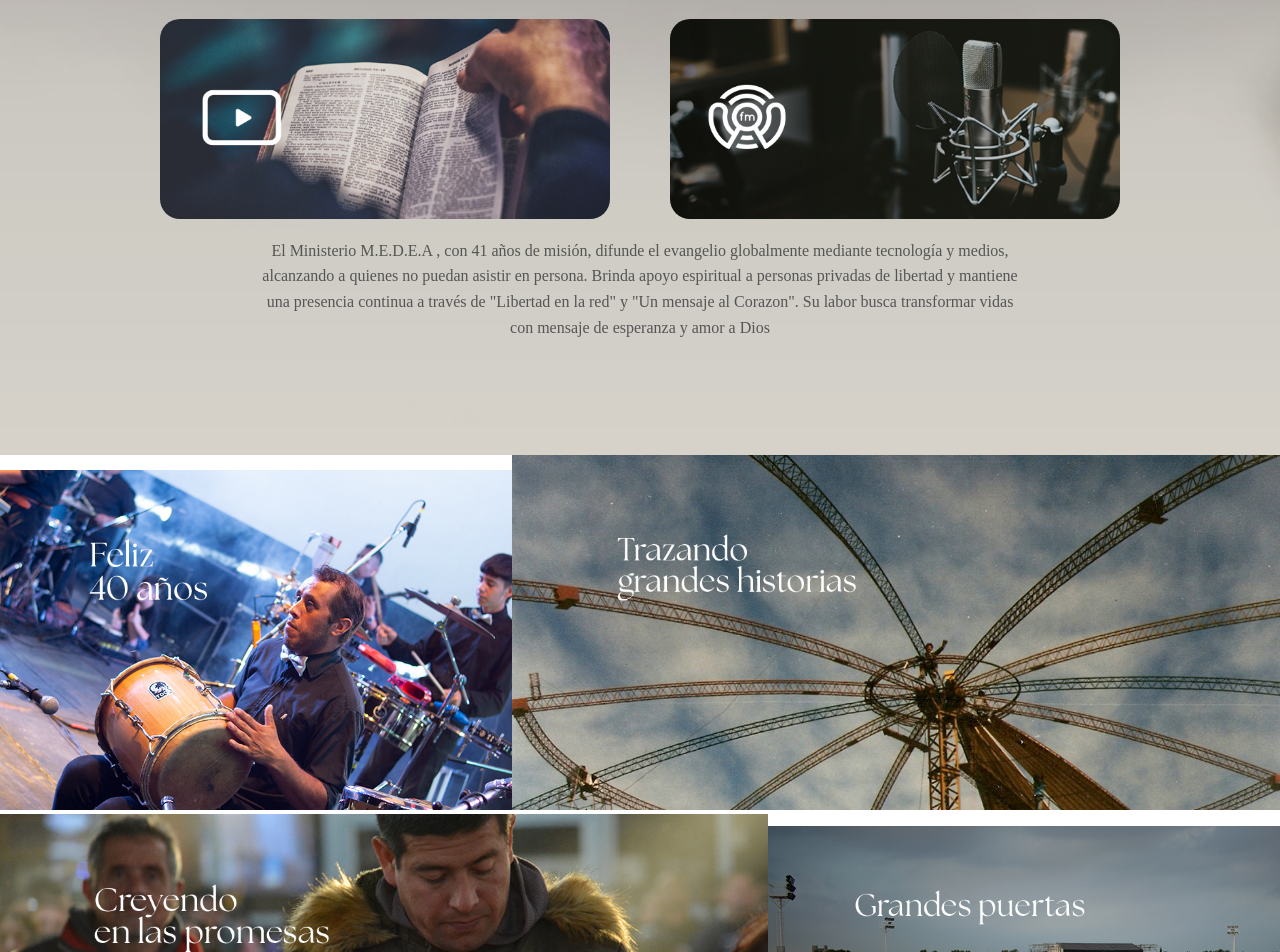
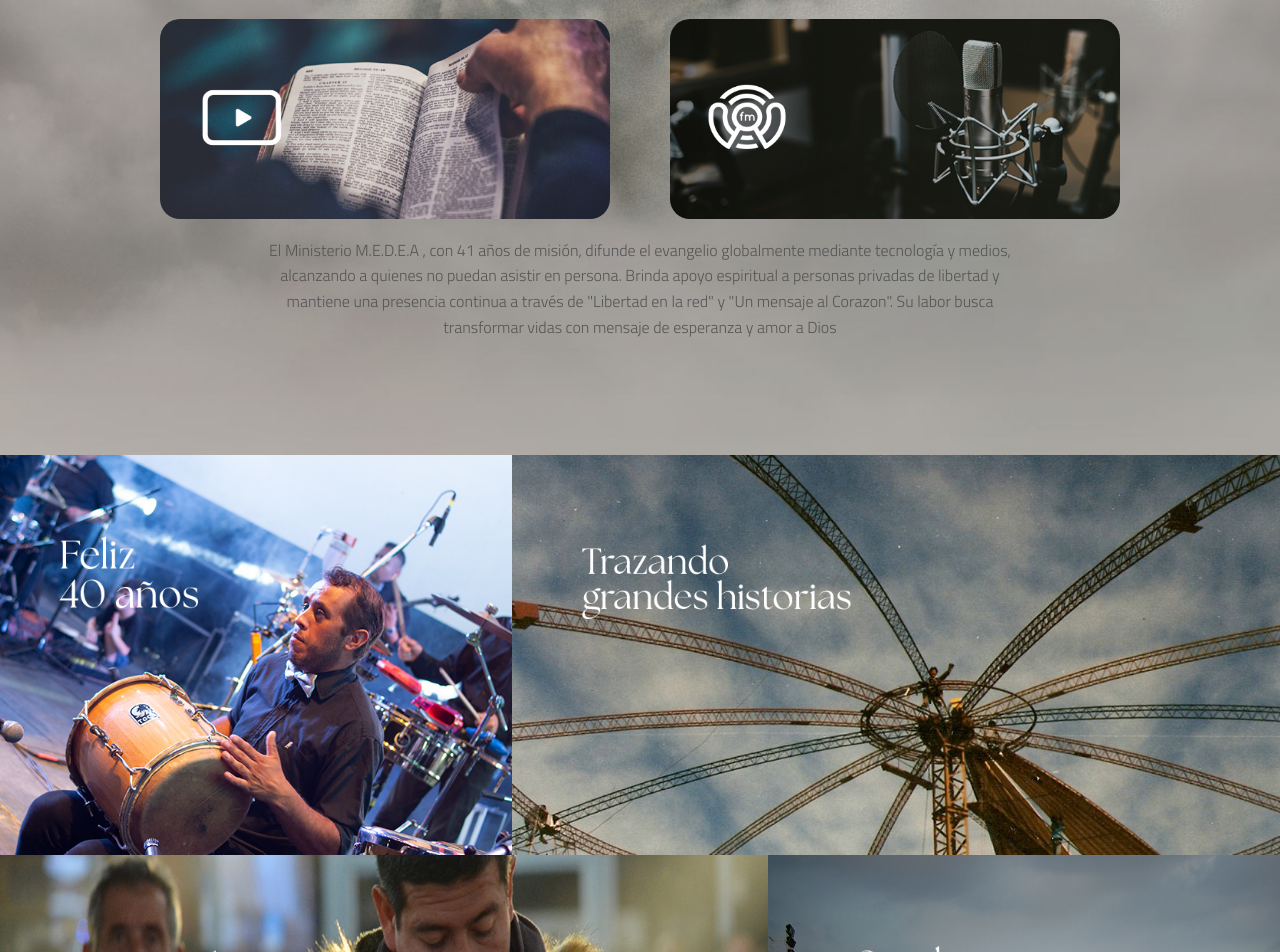
Before and after one commit to marcoamado2016/medea, a React (Vite) app: page / in a window 1280 px wide. Shown: the part 1092-2044 px from the top of the page. Built offline with nearby package versions, Linux system fonts and the light colour scheme; a web font is replaced by a local one.

Commit message:
correccion

```diff
--- /dev/null
+++ b/src/App.css
@@ -0,0 +1,15 @@
+.app{
+  background-image: url(../src/assets/home_02.jpg);
+  background-size:cover;
+  background-position:top center;
+  background-repeat: no-repeat;
+  width: 100vw;
+  height: 100%;
+  display: flex;
+  flex-direction: column;
+  align-items: center;
+  justify-content: center;
+  overflow: hidden;
+  margin: 0;
+  padding: 0;
+}
--- a/src/App.jsx
+++ b/src/App.jsx
@@ -1,3 +1,4 @@
+import './App.css'
 import { Routes,Route, } from "react-router-dom"
 import NavBar from "./Componentes/NavBar/NavBar"
 import QuienesSomos from "./Vistas/QuienesSomos/QuienesSomos"
@@ -13,16 +14,21 @@ function App() {
 
 
   return (
-    <div>
+  <div>
+  <div className='app'>
   <NavBar/>
+  <Routes>
+      <Route path="/" element={<Landing/>}/><Route />
+  </Routes>
+  </div>
     <Routes>
-      <Route path="/" element={<Landing/>}/><Route />
+
       <Route path="/quienes" element={<QuienesSomos/>}/><Route />
       <Route path="/contact" element={<Contacto/>}/><Route />
       <Route path="/radio" element={<Radio/>}/><Route />
     </Routes>
     <Footer/>
-    </div>
+  </div>
   )
 }
 
--- a/src/Componentes/NavBar/NavBar.css
+++ b/src/Componentes/NavBar/NavBar.css
@@ -11,7 +11,6 @@
     justify-content: space-between;
     align-items:center;
     gap:50px;
-
     color: rgba(255, 255, 255, 0);
     z-index: 100;
     margin: 0;
--- a/src/Vistas/Landing/Landing.css
+++ b/src/Vistas/Landing/Landing.css
@@ -1,21 +1,7 @@
 
-.medios{
-  background-image: url(../../assets/home_02.jpg);
-  background-size:cover;
-  background-position:top center;
-  background-repeat: no-repeat;
-  width: 100vw;
-  height: 100%;
-  display: flex;
-  flex-direction: column;
-  align-items: center;
-  justify-content: center;
-  overflow: hidden;
-  margin: 0;
-  padding: 0;
 
-}
 .titulo h1{
+  font-family: "TheSeason";
   font-size: 2.5rem;
   margin: 4rem ;
   margin-bottom:2.8rem;
@@ -39,6 +25,7 @@
   transform: scale(1.05);
 }
 .texto-Landing {
+  font-family: "Tillilium";
   font-size: 1rem;
   color: #555;
   line-height: 1.6;
@@ -50,29 +37,28 @@
 
 }
 
-.noticias1 .noticias2{
+.noticias1, .noticias2{
   display: flex;
-  width: 100vw;
-  height: 50vh;
-  margin: 0 auto;
+  height: 400px;
+
 
 }
-.noticias1 img:first-child {
+.imagen1{
   width: 40%;
   height: 100%;
   object-fit: cover;
 }
-.noticias1 img:last-child {
+.imagen2 {
   width: 60%;
   height: 100%;
   object-fit: cover;
 }
-.noticias2 img:first-child {
+.imagen3 {
   width: 60%;
   height: 100%;
 
 }
-.noticias2 img:last-child {
+.imagen4{
   width: 40%;
   height: 100%;
 
--- a/src/Vistas/Landing/Landing.jsx
+++ b/src/Vistas/Landing/Landing.jsx
@@ -9,7 +9,7 @@ import notisomos4 from '../../assets/Noticias-3-27.jpg'
 
 const Landing = () => {
   return (
-    <div>
+  <div>
 
     <div className='medios'>
 
@@ -31,12 +31,12 @@ const Landing = () => {
 
      </div>
      <div className='noticias1'>
-      <img src={notisomos}></img>
-      <img src={notisomos2}></img>
+      <img src={notisomos} className='imagen1'></img>
+      <img src={notisomos2} className='imagen2'></img>
      </div>
      <div className='noticias2'>
-      <img src={notisomos3}></img>
-      <img src={notisomos4}></img>
+      <img src={notisomos3} className='imagen3'></img>
+      <img src={notisomos4} className='imagen4'></img>
      </div>
     </div>
 
--- a/src/index.css
+++ b/src/index.css
@@ -1,7 +1,13 @@
-
+@font-face {
+  font-family: "TheSeason";
+  src: url("../src/assets/My\ Creative\ Land\ -\ The\ Seasons\ Regular.otf");
+}
+@font-face {
+  font-family: "Tillilium";
+  src: url("../src/assets/TitilliumWeb-Light.ttf");
+}
 *{
   margin: 0;
   padding: 0;
   box-sizing: border-box;
-
 }
```
Also changed, not shown: src/assets/TitilliumWeb-Light.ttf (added).
